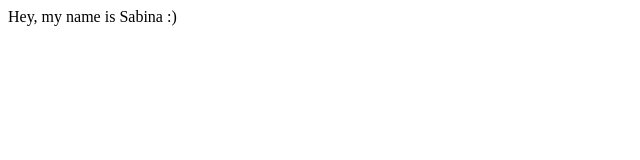
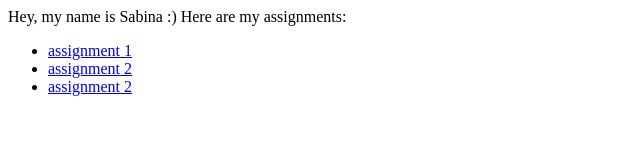
Before and after one commit to 805164/csci165, a plain HTML site: page index.html in a window 1280 px wide. Shown: the whole page, without its empty margins (0-640 px from the left). Drawn offline with Linux system fonts and the light colour scheme.

Commit message:
Update index.html

```diff
--- a/index.html
+++ b/index.html
@@ -4,5 +4,12 @@
 </head>
 <body>
 Hey, my name is Sabina :)
+Here are my assignments:
+<br>
+<ul>
+<li> <a href="./assign1.html"> assignment 1 </a> </li>
+<li> <a href="./assign2.html"> assignment 2 </a> </li>
+<li> <a href="./assign3.html"> assignment 2 </a> </li>
+</ul>
 </body>
 </html>
```
